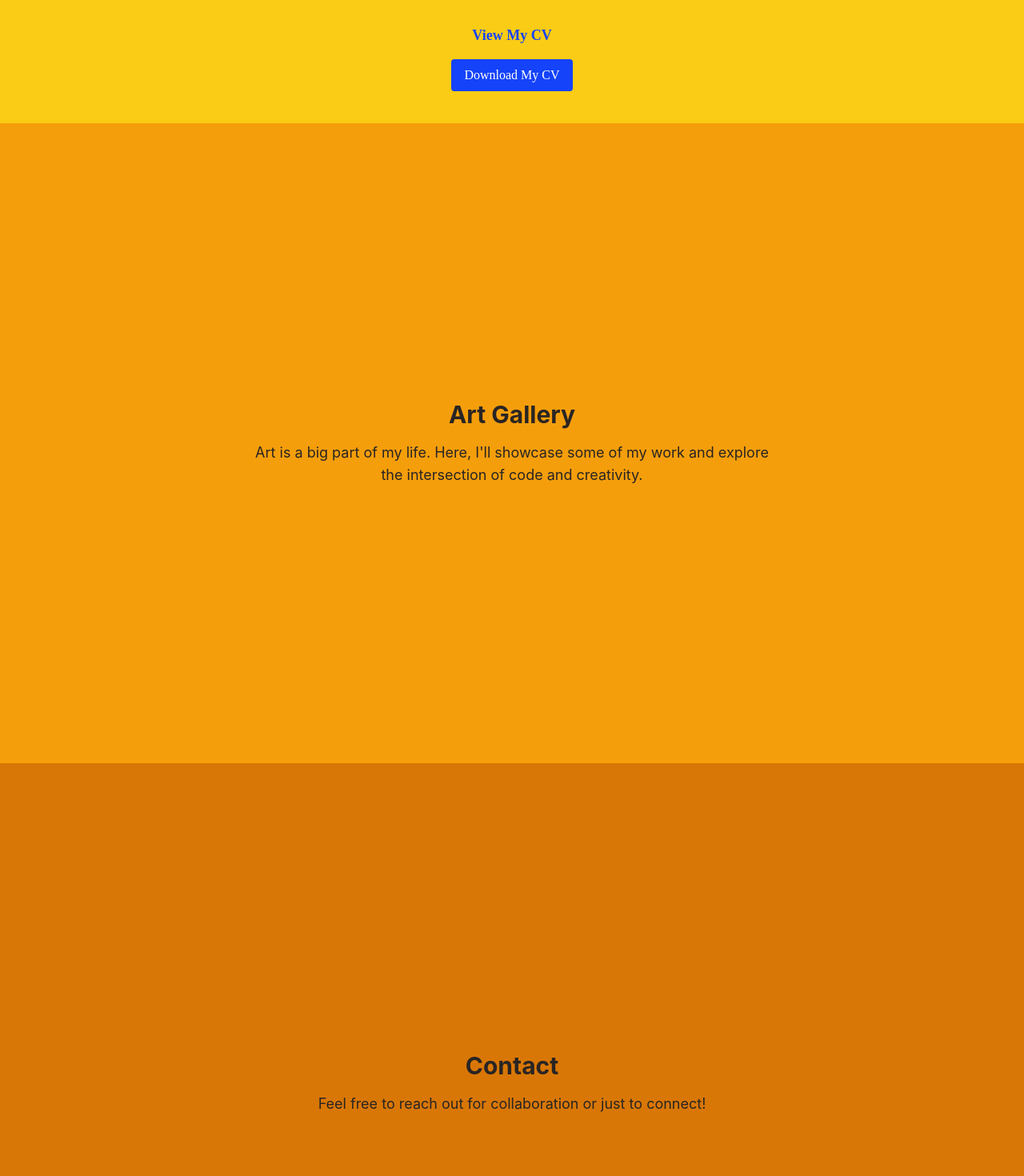
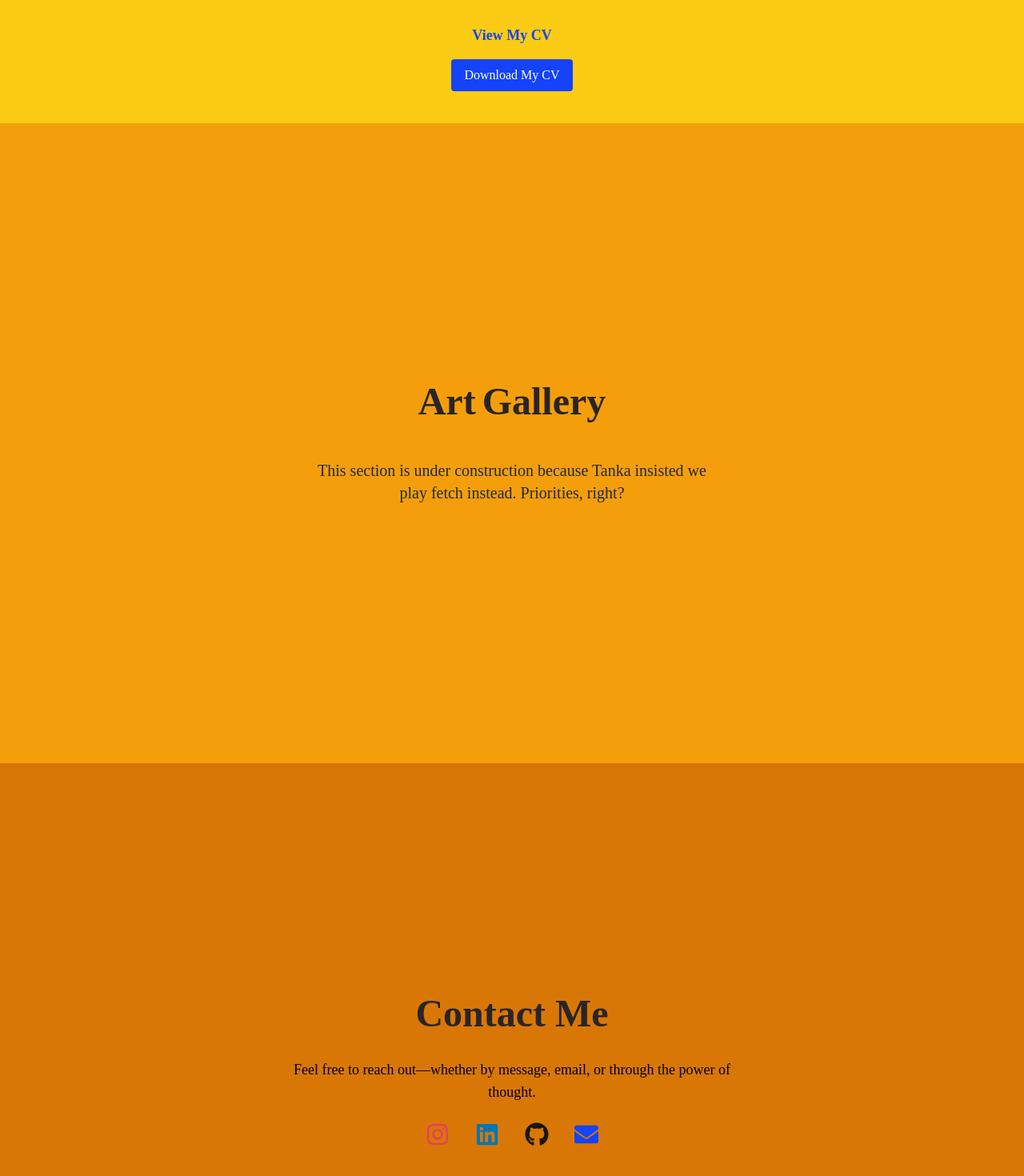
Before and after one commit to pSuarezFrancisco/personal-page, a React (Create React App) app: page / in a window 1280 px wide. Shown: the part 3454-4924 px from the top of the page at 80% size. Built offline with nearby package versions, Linux system fonts and the light colour scheme.

Commit message:
Text for all sections

```diff
--- a/package.json
+++ b/package.json
@@ -14,6 +14,7 @@
     "lottie-react": "^2.4.0",
     "react": "^18.3.1",
     "react-dom": "^18.3.1",
+    "react-icons": "^5.3.0",
     "react-intersection-observer": "^9.13.1",
     "react-scripts": "5.0.1",
     "typescript": "^4.9.5",
--- a/src/sections/ArtGallery.tsx
+++ b/src/sections/ArtGallery.tsx
@@ -1,20 +1,88 @@
-import React from "react";
+import React, { useEffect, useRef, useState } from "react";
+import { useSprings, animated } from "@react-spring/web";
 import { useMode } from "../context/ModeContext";
 
 const ArtGallery: React.FC = () => {
   const { getColor } = useMode();
+  const title = "Art Gallery";
+
+  // State to control when the animation starts
+  const [isVisible, setIsVisible] = useState(false);
+
+  // Ref for the title container
+  const titleRef = useRef<HTMLDivElement>(null);
+
+  // Wave animation for the title
+  const [springs, api] = useSprings(title.length, (index) => ({
+    from: { y: 0 },
+    to: { y: 0 },
+    config: { mass: 1, tension: 120, friction: 14 },
+  }));
+
+  useEffect(() => {
+    // Intersection Observer setup
+    const observer = new IntersectionObserver(
+      ([entry]) => {
+        if (entry.isIntersecting) {
+          setIsVisible(true); // Trigger animation when visible
+          observer.disconnect(); // Stop observing after first animation
+        }
+      },
+      { threshold: 0.1 } // 10% visibility triggers the animation
+    );
+
+    if (titleRef.current) {
+      observer.observe(titleRef.current);
+    }
+
+    return () => observer.disconnect(); // Cleanup
+  }, []);
+
+  useEffect(() => {
+    if (isVisible) {
+      // Trigger wave effect
+      api.start((index) => ({
+        to: async (next) => {
+          await next({ y: -20 }); // Letter rises
+          await next({ y: 0 }); // Letter settles back
+        },
+        delay: index * 100, // Staggered effect for the wave
+      }));
+    }
+  }, [isVisible, api]);
 
   return (
     <section
-      id="ArtGallery"
-      style={{ backgroundColor: getColor(3) }}
-      className="min-h-screen flex flex-col items-center justify-center text-white p-10"
+      style={{
+        fontFamily: "'Playfair Display', serif",
+        backgroundColor: getColor(3),
+      }}
+      className="min-h-screen flex flex-col items-center justify-center p-10"
     >
-      <h2 className="text-3xl font-bold mb-4 text-custom-stone">Art Gallery</h2>
-      <p className="text-lg max-w-2xl text-center text-custom-stone">
-        Art is a big part of my life. Here, I'll showcase some of my work and
-        explore the intersection of code and creativity.
-      </p>
+      {/* Animated Title */}
+      <div ref={titleRef} className="mb-12 text-center">
+        {title.split("").map((letter, index) => (
+          <animated.span
+            key={index}
+            style={{
+              display: "inline-block",
+              marginRight: letter === " " ? "8px" : "0", // Add space between words
+              transform: springs[index].y.to((y) => `translateY(${y}px)`), // Smooth wave effect
+            }}
+            className="text-5xl font-extrabold text-custom-stone"
+          >
+            {letter}
+          </animated.span>
+        ))}
+      </div>
+
+      {/* Placeholder Message */}
+      <div className="text-center">
+        <p className="text-lg md:text-xl text-gray-800 max-w-lg mx-auto">
+          This section is under construction because Tanka insisted we play
+          fetch instead. Priorities, right?
+        </p>
+      </div>
     </section>
   );
 };
--- a/src/sections/Contact.tsx
+++ b/src/sections/Contact.tsx
@@ -1,19 +1,104 @@
-import React from "react";
+import React, { useEffect, useRef, useState } from "react";
+import { useSpring, animated } from "@react-spring/web";
+import { FaInstagram, FaLinkedin, FaEnvelope, FaGithub } from "react-icons/fa";
 import { useMode } from "../context/ModeContext";
 
 const Contact: React.FC = () => {
   const { getColor } = useMode();
+  const [tooltipVisible, setTooltipVisible] = useState(false);
+
+  const email = "psuarez.francisco@gmail.com";
+
+  const copyEmailToClipboard = () => {
+    navigator.clipboard.writeText(email);
+    setTooltipVisible(true);
+    setTimeout(() => setTooltipVisible(false), 1500); // Tooltip disappears after 1.5 seconds
+  };
+
+  // Animation for the main title
+  const [springProps, api] = useSpring(() => ({
+    transform: "translateY(0px)",
+    opacity: 0,
+    config: { tension: 200, friction: 20 },
+  }));
+
+  const titleRef = useRef<HTMLDivElement>(null);
+
+  useEffect(() => {
+    const handleScroll = () => {
+      if (titleRef.current) {
+        const rect = titleRef.current.getBoundingClientRect();
+        if (rect.top < window.innerHeight * 0.7) {
+          api.start({ transform: "translateY(0px)", opacity: 1 });
+        }
+      }
+    };
+
+    window.addEventListener("scroll", handleScroll);
+    return () => window.removeEventListener("scroll", handleScroll);
+  }, [api]);
 
   return (
     <section
-      id="Contact"
-      style={{ backgroundColor: getColor(4) }}
-      className="min-h-screen flex flex-col items-center justify-center text-white p-10"
+      style={{
+        fontFamily: "'Playfair Display', serif",
+        backgroundColor: getColor(4),
+      }}
+      className="min-h-screen flex flex-col items-center justify-center p-10"
     >
-      <h2 className="text-3xl font-bold mb-4 text-custom-stone">Contact</h2>
-      <p className="text-lg max-w-2xl text-center text-custom-stone">
-        Feel free to reach out for collaboration or just to connect!
+      {/* Animated Title */}
+      <animated.div
+        style={springProps}
+        ref={titleRef}
+        className="text-5xl font-bold mb-8 text-custom-stone text-center"
+      >
+        Contact Me
+      </animated.div>
+
+      {/* Description */}
+      <p className="text-lg text-center max-w-xl mb-6">
+        Feel free to reach out—whether by message, email, or through the power
+        of thought.
       </p>
+
+      {/* Icons */}
+      <div className="flex gap-8 mb-8">
+        <a
+          href="https://www.instagram.com/franciscogermi"
+          target="_blank"
+          rel="noopener noreferrer"
+          className="text-3xl text-[#E4405F] hover:text-[#B3314B] transition"
+        >
+          <FaInstagram />
+        </a>
+        <a
+          href="https://www.linkedin.com/in/francisco-su%C3%A1rez-22aa0511b/"
+          target="_blank"
+          rel="noopener noreferrer"
+          className="text-3xl text-[#0077B5] hover:text-[#005582] transition"
+        >
+          <FaLinkedin />
+        </a>
+        <a
+          href="https://github.com/pSuarezFrancisco"
+          target="_blank"
+          rel="noopener noreferrer"
+          className="text-3xl text-[#171515] hover:text-gray-700 transition"
+        >
+          <FaGithub />
+        </a>
+        <button
+          onClick={copyEmailToClipboard}
+          className="relative text-3xl text-[#1543FA] hover:text-blue-700 transition"
+        >
+          <FaEnvelope />
+          {tooltipVisible && (
+            <div className="absolute -top-10 left-1/2 transform -translate-x-1/2 bg-gray-800 text-white text-sm px-3 py-1 rounded">
+              Email copied!
+            </div>
+          )}
+        </button>
+      </div>
     </section>
   );
 };
--- a/src/sections/ProfessionalExperience.tsx
+++ b/src/sections/ProfessionalExperience.tsx
@@ -97,7 +97,7 @@ const ProfessionalExperience: React.FC = () => {
 
       <div className="text-center mt-6">
         <a
-          href="https://drive.google.com/file/d/1gDh3cdbVkW0j4EPtSz-cPBhlLTE8eE7C/view?usp=sharing"
+          href="https://drive.google.com/file/d/14NGSyiSqd19DnJUE9EX5xjX_mg8WQpqh/view?usp=sharing"
           target="_blank"
           rel="noopener noreferrer"
           className="text-lg font-semibold text-[#1543FA] hover:underline"
@@ -106,7 +106,7 @@ const ProfessionalExperience: React.FC = () => {
         </a>
         <br />
         <a
-          href="https://drive.google.com/uc?export=download&id=1gDh3cdbVkW0j4EPtSz-cPBhlLTE8eE7C"
+          href="https://drive.google.com/uc?export=download&id=14NGSyiSqd19DnJUE9EX5xjX_mg8WQpqh"
           className="inline-block bg-[#1543FA] text-white py-2 px-4 rounded hover:bg-blue-700 transition mt-4"
         >
           Download My CV
```
Also changed, not shown: 1 other file (tests, documents, lock files or other folders).
